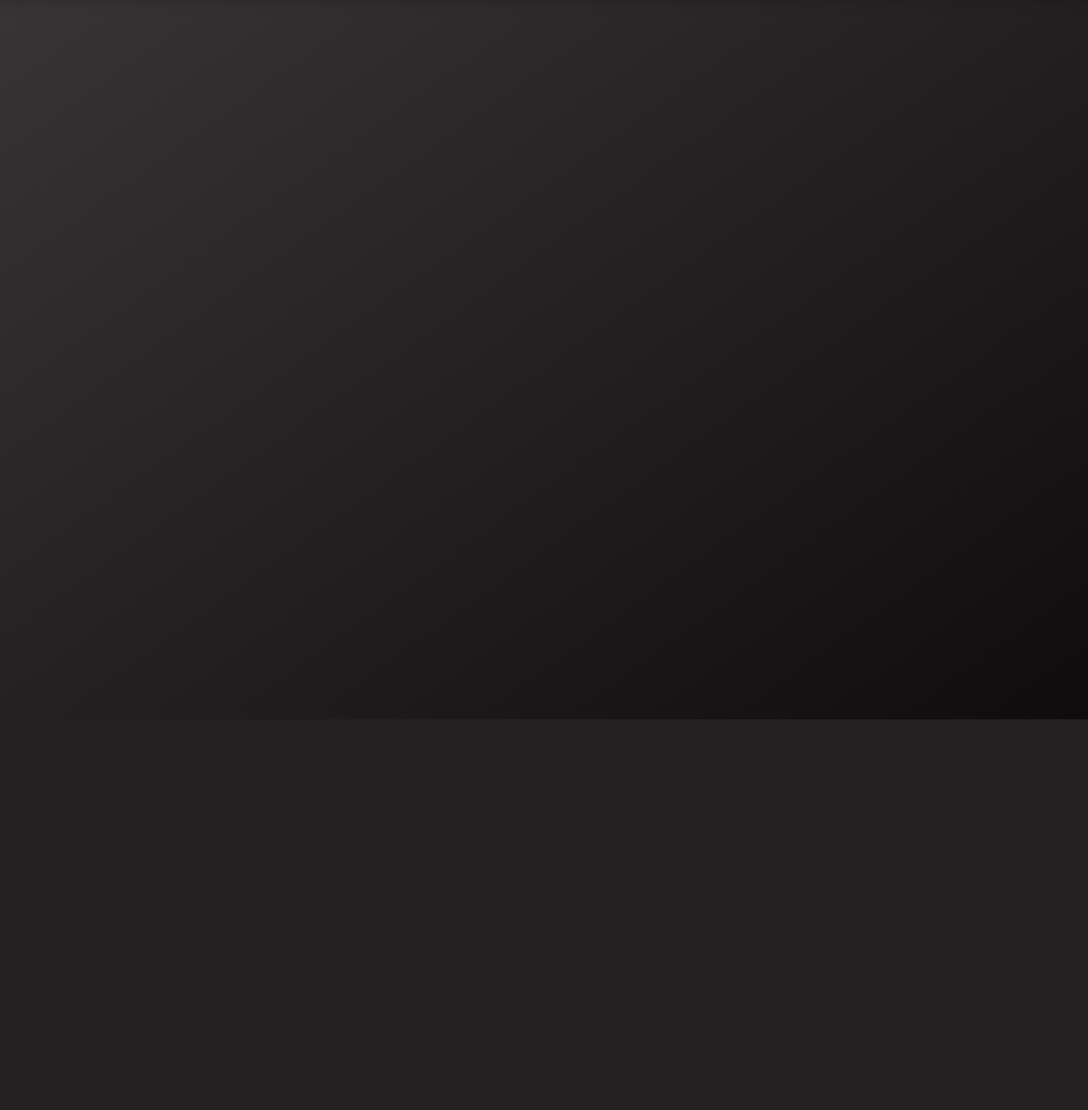
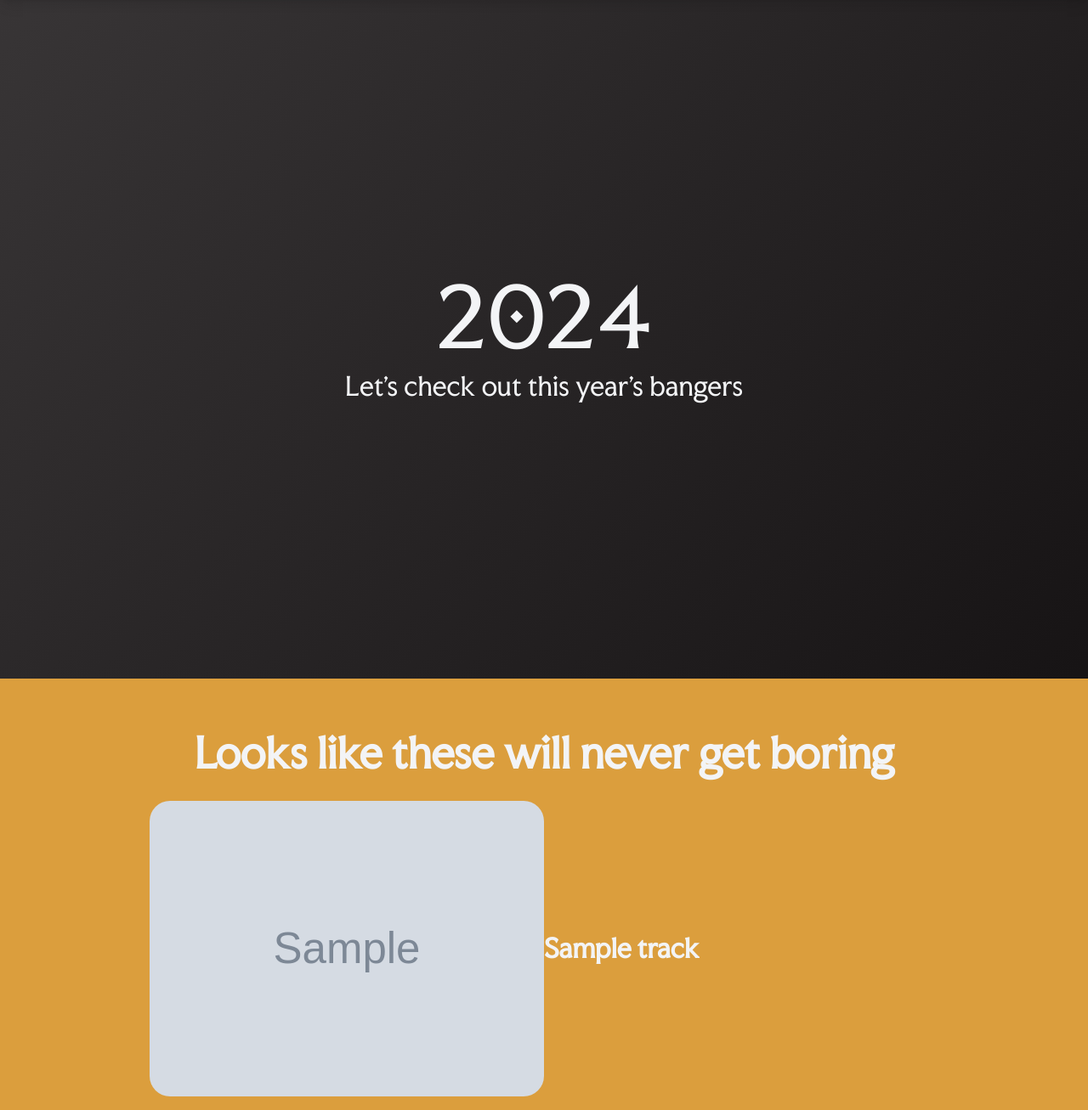
Before and after one commit to Trev241/bard, a Python web app: template bot/templates/analytics.html in a window 1280 px wide. Shown: the part 73-1380 px from the top of the page at 85% size. Before the commit the page ends 920 px from the top, so only its background shows below. Run offline with Jinja, Linux system fonts and the light colour scheme; the template is opened without the code that fills it: most values are stand-ins (such as "Sample title", 1, 10 or a date in 2020); grey boxes marked "Sample" are stand-in pictures; some libraries are stand-ins or nearby versions.

Commit message:
Update analytics

```diff
--- a/bot/static/dist/css/output.css
+++ b/bot/static/dist/css/output.css
@@ -687,8 +691,8 @@ video {
   margin-top: 1rem;
 }
 
-.me-4 {
-  margin-inline-end: 1rem;
+.mb-8 {
+  margin-bottom: 2rem;
 }
 
 .line-clamp-1 {
@@ -896,6 +900,10 @@ video {
   border-radius: 0.25rem;
 }
 
+.rounded-3xl {
+  border-radius: 1.5rem;
+}
+
 .rounded-full {
   border-radius: 9999px;
 }
@@ -908,24 +916,8 @@ video {
   border-radius: 0.75rem;
 }
 
-.rounded-2xl {
-  border-radius: 1rem;
-}
-
-.rounded-3xl {
-  border-radius: 1.5rem;
-}
-
 .border {
   border-width: 1px;
-}
-
-.border-2 {
-  border-width: 2px;
-}
-
-.border-b-2 {
-  border-bottom-width: 2px;
 }
 
 .border-b {
@@ -1106,6 +1079,11 @@ video {
 .text-2xl {
   font-size: 1.5rem;
   line-height: 2rem;
+}
+
+.text-3xl {
+  font-size: 1.875rem;
+  line-height: 2.25rem;
 }
 
 .text-4xl {
@@ -1120,6 +1098,11 @@ video {
 
 .text-7xl {
   font-size: 4.5rem;
+  line-height: 1;
+}
+
+.text-8xl {
+  font-size: 6rem;
   line-height: 1;
 }
 
@@ -1387,6 +1358,10 @@ video {
 
   .md\:w-2\/3 {
     width: 66.666667%;
+  }
+
+  .md\:w-3\/4 {
+    width: 75%;
   }
 
   .md\:w-52 {
--- a/bot/templates/analytics.html
+++ b/bot/templates/analytics.html
@@ -1,7 +1,20 @@
 {% extends "base.html" %}
 {% block title %}Analytics{% endblock %}
 {% block content %}
-<div class="max-w-screen-xl mx-auto mt-12 flex flex-col justify-evenly min-h-screen p-4">
-
+<div>
+    <section class="flex flex-col justify-center items-center min-h-screen">
+        <h1 class="text-8xl mb-4">2024</h1>
+        <h2 class="text-3xl text-center">Let's check out this year's bangers</h2>
+    </section>
+    <section class="bg-[#DB9E3D] flex justify-center items-center">
+        <div class="md:w-3/4 mt-12 p-4">
+            <h1 class="text-5xl mb-8 text-center font-bold">Looks like these will never get boring</h1>
+            <div class="flex items-center">
+                <img class="w-1/2 rounded-3xl"
+                    src="{{ data['top_tracks'][0]['info']['entries'][0]['thumbnails'][-1]['url'] }}">
+                <h2 class="text-3xl font-bold line-clamp-2">{{ data['top_tracks'][0]['title'] }}</h2>
+            </div>
+        </div>
+    </section>
 </div>
 {% endblock %}
```
Also changed, not shown: other parts of bot/static/dist/css/output.css (+15 -42 lines), bot/app.py (+33 -6 lines), bot/cogs/analytics.py (+11 -9 lines), bot/templates/analytics_home.html (added).
